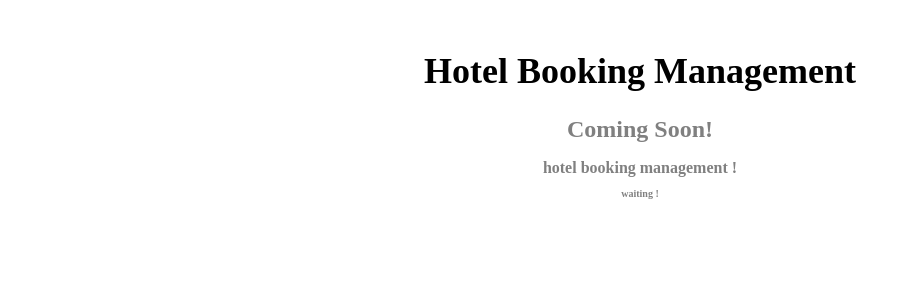
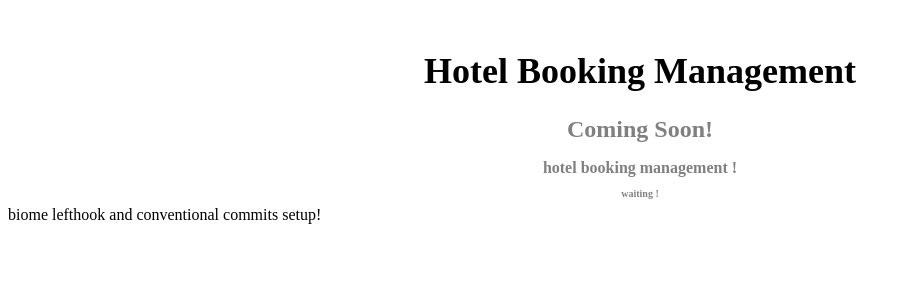
Before and after one commit to muhammadrafiq704/Hotel-Booking-Management, a React (Vite) app in the folder client/: page / in a window 1280 px wide. Shown: the top 300 px of the page, without its empty margins (0-910 px from the left). Built offline with nearby package versions, Linux system fonts and the light colour scheme.

Commit message:
bad commit

```diff
--- a/client/src/App.tsx
+++ b/client/src/App.tsx
@@ -33,7 +33,11 @@ function App() {
 				}}
 			>
 				waiting !
+
+
+
 			</h1>
+      <span>biome lefthook and conventional commits setup!</span>
 		</>
 	);
 }
```
